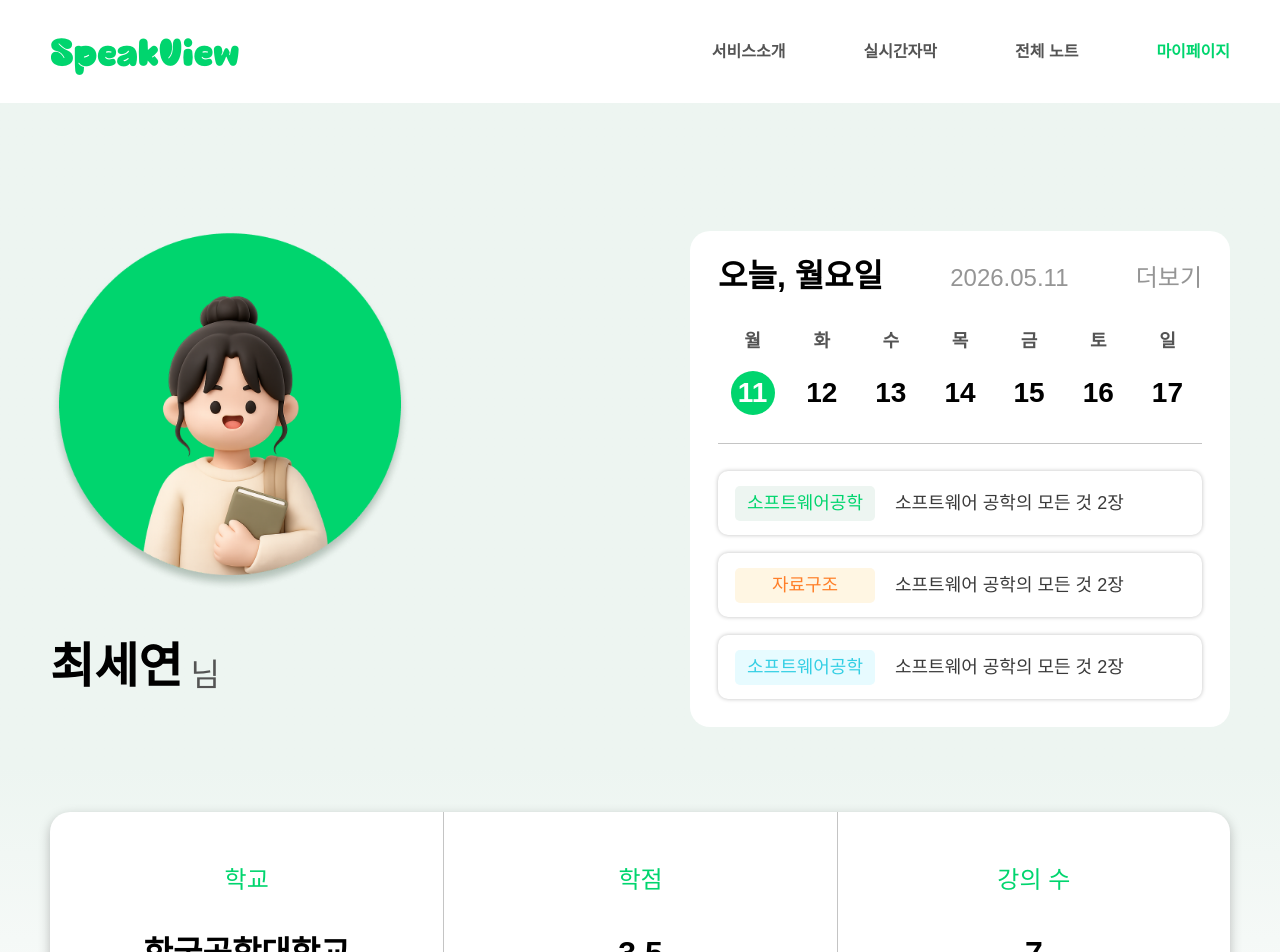
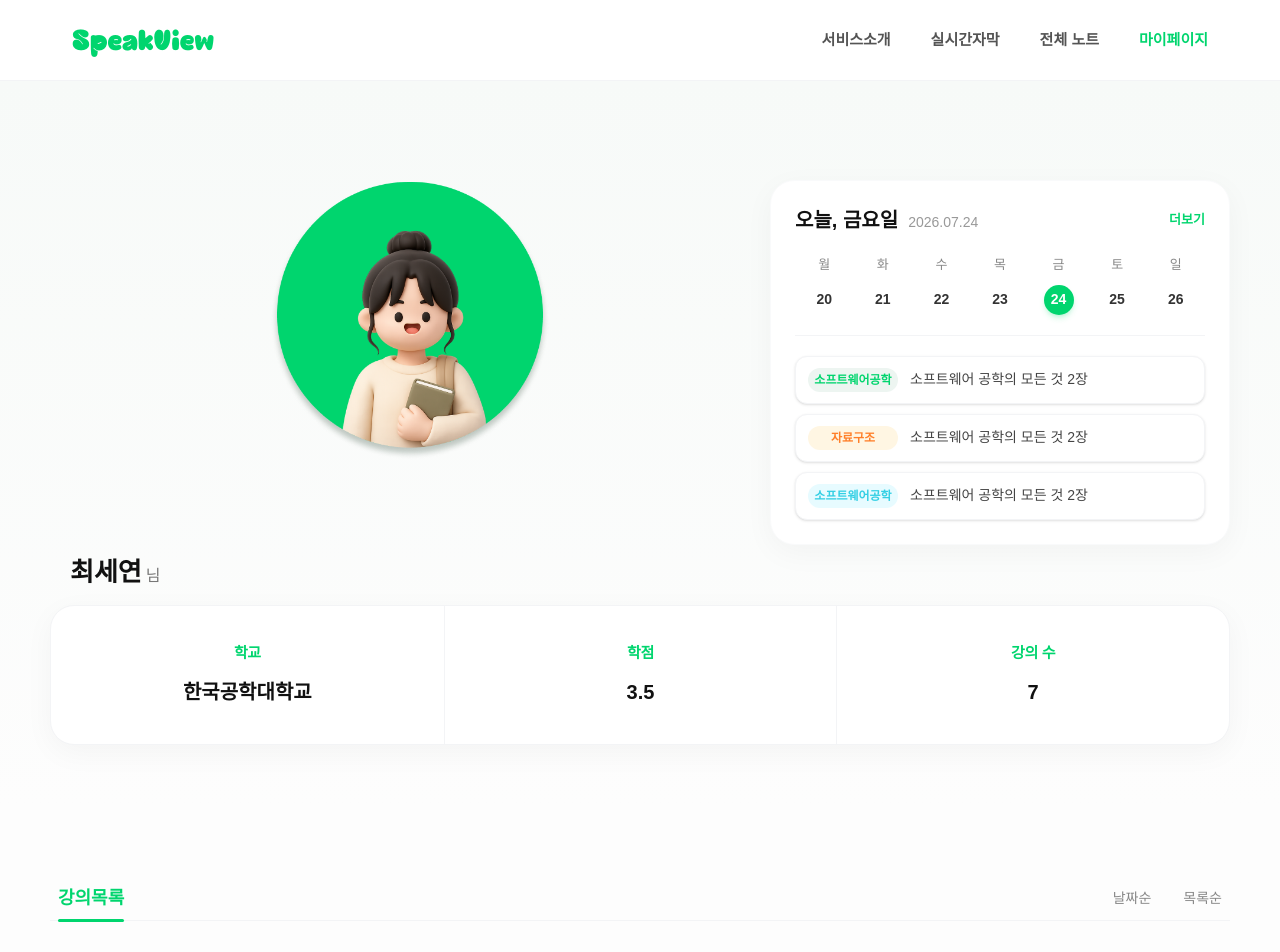
Before and after one commit to TUK-subtitle/project-FE, a React (Vite) app: page /mypage in a window 1280 px wide. Shown: the top 952 px of the page. Built offline with nearby package versions, Linux system fonts and the light colour scheme; no server answers; a web font is replaced by a local one.

Commit message:
feat:마이페이지 디자인 수정

```diff
--- a/src/pages/MainPage.tsx
+++ b/src/pages/MainPage.tsx
@@ -284,7 +284,7 @@ function ShowcaseCard({
       <p className="text-[14px] font-semibold tracking-[0.08em] text-[#00d56e]">
         {step.eyebrow}
       </p>
-      <h2 className="mt-2 text-[18px] leading-[1.28] font-semibold tracking-[-0.035em] text-[#111111] sm:text-[22px]">
+      <h2 className="mt-1 text-[18px] leading-[1.28] font-semibold tracking-[-0.035em] text-[#111111] sm:text-[22px]">
         {step.title.split('\n').map((line) => (
           <span key={`${step.keyword}-${line}`}>
             {line}
@@ -292,7 +292,7 @@ function ShowcaseCard({
           </span>
         ))}
       </h2>
-      <p className="mt-5 text-[15px] leading-[1.5] text-[#6c736f]">
+      <p className="mt-3 text-[15px] leading-[1.5] text-[#6c736f]">
         {step.description}
       </p>
     </div>
@@ -326,7 +326,7 @@ function ShowcaseScene({
         }}
       >
         <div
-          className="absolute top-[11%] w-full max-w-[360px] right-[5%]"
+          className="absolute top-[14%] w-full max-w-[360px] right-[5%]"
         >
           <ShowcaseCard step={step} />
         </div>
--- a/src/pages/MyPage.tsx
+++ b/src/pages/MyPage.tsx
@@ -49,38 +49,59 @@ const lectures = [
   },
 ] as const;
 
-const days = [
-  ['월', '11'],
-  ['화', '12'],
-  ['수', '13'],
-  ['목', '14'],
-  ['금', '15'],
-  ['토', '16'],
-  ['일', '17'],
-] as const;
+const DAY_NAMES = ['일', '월', '화', '수', '목', '금', '토'] as const;
+
+function getTodayInfo() {
+  const now = new Date();
+  const year = now.getFullYear();
+  const month = String(now.getMonth() + 1).padStart(2, '0');
+  const date = String(now.getDate()).padStart(2, '0');
+  const dayName = DAY_NAMES[now.getDay()];
+
+  // Get current week (Mon-Sun)
+  const currentDay = now.getDay(); // 0 (Sun) to 6 (Sat)
+  const diffToMonday = currentDay === 0 ? -6 : 1 - currentDay;
+  const monday = new Date(now);
+  monday.setDate(now.getDate() + diffToMonday);
+
+  const weekDays = Array.from({ length: 7 }, (_, i) => {
+    const d = new Date(monday);
+    d.setDate(monday.getDate() + i);
+    return [DAY_NAMES[d.getDay()], String(d.getDate())] as [string, string];
+  });
+
+  return {
+    fullDate: `${year}.${month}.${date}`,
+    dayName,
+    weekDays,
+    todayDate: String(now.getDate()),
+  };
+}
 
 export default function MyPage() {
+  const { fullDate, dayName, weekDays, todayDate } = getTodayInfo();
+
   return (
     <div className="min-h-screen bg-[#fdfdfd] text-[#545454]">
-      <header className="sticky top-0 z-20 bg-white">
+      <header className="fixed top-0 left-0 right-0 z-50 bg-white border-b border-gray-100">
         <div
-          className={`mx-auto flex h-[103px] ${PAGE_WIDTH_CLASS} items-center justify-between`}
+          className="mx-auto flex h-[80px] w-full items-center justify-between px-[40px] sm:px-[56px] lg:px-[72px]"
         >
           <Link
-            to="/mypage"
-            className="font-['Chab'] text-[32px] leading-[64px] text-[#00d56e]"
+            to="/main"
+            className="font-['Chab'] text-[24px] text-[#00d56e]"
           >
             SpeakView
           </Link>
 
-          <nav className="flex items-center gap-[78px] text-[16px] font-semibold">
-            <button className="cursor-pointer text-[#545454]">
+          <nav className="ml-auto flex items-center gap-[40px] text-[15px] font-semibold">
+            <Link to="/main" className="text-[#545454] hover:text-[#00d56e] transition-colors">
               서비스소개
-            </button>
-            <Link to="/recording" className="text-[#545454]">
+            </Link>
+            <Link to="/recording" className="text-[#545454] hover:text-[#00d56e] transition-colors">
               실시간자막
             </Link>
-            <button className="cursor-pointer text-[#545454]">전체 노트</button>
+            <button className="cursor-pointer text-[#545454] hover:text-[#00d56e] transition-colors">전체 노트</button>
             <Link to="/mypage" className="text-[#00d56e]">
               마이페이지
             </Link>
@@ -88,43 +109,49 @@ export default function MyPage() {
         </div>
       </header>
 
-      <main>
-        <section className="bg-gradient-to-b from-[#edf5f1] from-[66%] to-[#fdfdfd] pt-[128px] pb-[84px]">
+      <main className="pt-[80px]">
+        <section className="bg-gradient-to-b from-[#f7faf8] to-[#fdfdfd] pt-[100px] pb-[60px]">
           <div
-            className={`mx-auto grid ${PAGE_WIDTH_CLASS} grid-cols-[360px_540px] items-start justify-between`}
+            className={`mx-auto flex w-full ${PAGE_WIDTH_CLASS} items-start`}
           >
-            <section className="flex flex-col items-start">
-              <div className="size-[360px] overflow-hidden">
+            <div className="flex flex-1 justify-center">
+              <section className="flex flex-col items-center">
+                <div className="size-[280px] overflow-hidden">
                   <img
                     src={PROFILE_IMAGE}
                     alt="최세연 프로필"
                     className="h-full w-full object-cover"
                   />
                 </div>
+              </section>
+            </div>
 
-              <div className="mt-[52px] flex items-end gap-[8px]">
-                <h1 className="text-[48px] leading-none font-bold text-black">
+            <ScheduleCard
+              fullDate={fullDate}
+              dayName={dayName}
+              weekDays={weekDays}
+              todayDate={todayDate}
+            />
+          </div>
+
+          <div className={`mx-auto ${PAGE_WIDTH_CLASS} mt-[60px] relative`}>
+            <div className="absolute top-[-52px] left-[20px] flex items-baseline gap-[4px]">
+              <h1 className="text-[26px] font-bold text-[#111111]">
                 최세연
               </h1>
-                <span className="text-[32px] leading-none font-medium text-[#545454]">
+              <span className="text-[16px] font-medium text-[#777777]">
                 님
               </span>
             </div>
-            </section>
-
-            <ScheduleCard />
-          </div>
-
-          <div className={`mx-auto ${PAGE_WIDTH_CLASS}`}>
             <StatsCard />
           </div>
         </section>
 
         <section
-          className={`mx-auto ${PAGE_WIDTH_CLASS} pt-[112px] pb-[180px]`}
+          className={`mx-auto ${PAGE_WIDTH_CLASS} pt-[80px] pb-[120px]`}
         >
           <LectureTabs />
-          <div className="mt-[82px] flex flex-col gap-[24px]">
+          <div className="mt-[48px] flex flex-col gap-[16px]">
             {lectures.map((lecture) => (
               <LectureRow
                 key={`${lecture.subject}-${lecture.color}`}
@@ -138,32 +165,42 @@ export default function MyPage() {
   );
 }
 
-function ScheduleCard() {
+function ScheduleCard({
+  fullDate,
+  dayName,
+  weekDays,
+  todayDate
+}: {
+  fullDate: string;
+  dayName: string;
+  weekDays: [string, string][];
+  todayDate: string;
+}) {
   return (
-    <section className="relative h-[496px] w-[540px] rounded-[20px] bg-white px-[28px] pt-[29px]">
-      <div className="flex items-start justify-between">
-        <div>
-          <h2 className="text-[32px] leading-none font-bold text-black">
-            오늘, 월요일
+    <section className="relative h-auto w-[460px] rounded-[24px] bg-white p-[24px] shadow-[0_8px_30px_rgb(0,0,0,0.04)] border border-gray-50">
+      <div className="flex items-center justify-between">
+        <div className="flex items-baseline gap-[10px]">
+          <h2 className="text-[20px] font-bold text-[#111111]">
+            오늘, {dayName}요일
           </h2>
+          <p className="text-[14px] font-medium text-[#999999]">{fullDate}</p>
         </div>
-        <p className="text-[24px] font-medium text-[#959595]">2026.05.11</p>
-        <button className="cursor-pointer text-[24px] font-medium text-[#959595]">
+        <button className="cursor-pointer text-[13px] font-semibold text-[#00d56e] hover:underline">
           더보기
         </button>
       </div>
 
-      <div className="mt-[32px] grid grid-cols-7 border-b border-[#c4c4c4] pb-[28px]">
-        {days.map(([day, date]) => {
-          const active = day === '월';
+      <div className="mt-[20px] grid grid-cols-7 border-b border-gray-100 pb-[20px]">
+        {weekDays.map(([day, date]) => {
+          const active = date === todayDate;
           return (
-            <div key={day} className="flex flex-col items-center gap-[16px]">
-              <span className="text-[18px] font-semibold text-[#545454]">
+            <div key={`${day}-${date}`} className="flex flex-col items-center gap-[10px]">
+              <span className="text-[13px] font-medium text-[#888888]">
                 {day}
               </span>
               <span
-                className={`flex size-[44px] items-center justify-center rounded-full text-[28px] font-bold ${
-                  active ? 'bg-[#00d56e] text-white' : 'text-black'
+                className={`flex size-[30px] items-center justify-center rounded-full text-[14px] font-bold transition-all ${
+                  active ? 'bg-[#00d56e] text-white shadow-md shadow-[#00d56e]/20' : 'text-[#333333] hover:bg-gray-50'
                 }`}
               >
                 {date}
@@ -173,7 +210,7 @@ function ScheduleCard() {
         })}
       </div>
 
-      <div className="mt-[27px] flex flex-col gap-[18px]">
+      <div className="mt-[20px] flex flex-col gap-[10px]">
         {scheduleItems.map((item) => (
           <ScheduleItem key={`${item.subject}-${item.tone}`} {...item} />
         ))}
@@ -198,13 +235,13 @@ function ScheduleItem({
   };
 
   return (
-    <div className="flex h-[64px] items-center gap-[20px] rounded-[10px] bg-white px-[17px] shadow-[0_0_4px_rgba(0,0,0,0.25)]">
+    <div className="flex h-[48px] items-center gap-[12px] rounded-[12px] bg-white px-[12px] border border-gray-100 shadow-sm transition-transform hover:translate-x-1">
       <span
-        className={`flex h-[35px] w-[140px] items-center justify-center rounded-[5px] text-[18px] font-medium ${styles[tone]}`}
+        className={`flex h-[24px] w-[90px] items-center justify-center rounded-full text-[12px] font-semibold ${styles[tone]}`}
       >
         {subject}
       </span>
-      <span className="min-w-0 truncate text-[18px] font-medium text-[#3a3a3a]">
+      <span className="min-w-0 truncate text-[14px] font-medium text-[#444444]">
         {title}
       </span>
     </div>
@@ -219,37 +256,38 @@ function StatsCard() {
   ];
 
   return (
-    <section className="mt-[85px] grid h-[214px] grid-cols-3 rounded-[20px] bg-white shadow-[0_4px_12px_rgba(0,0,0,0.25)]">
+    <section className="grid h-[140px] grid-cols-3 rounded-[24px] bg-white border border-gray-100 shadow-[0_8px_30px_rgb(0,0,0,0.04)]">
       {stats.map(([label, value], index) => (
         <div
           key={label}
           className={`flex flex-col items-center justify-center ${
-            index > 0 ? 'border-l border-[#c4c4c4]' : ''
+            index > 0 ? 'border-l border-gray-100' : ''
           }`}
         >
-          <p className="text-[24px] font-medium text-[#00d56e]">{label}</p>
-          <p className="mt-[31px] text-[32px] font-bold text-black">{value}</p>
+          <p className="text-[15px] font-semibold text-[#00d56e] tracking-tight">{label}</p>
+          <p className="mt-[12px] text-[20px] font-bold text-[#111111]">{value}</p>
         </div>
       ))}
     </section>
   );
 }
 
+
 function LectureTabs() {
   return (
-    <div>
-      <div className="flex items-center justify-between">
-        <button className="cursor-pointer text-[20px] font-bold text-[#00d56e]">
+    <div className="border-b border-gray-100 pb-2">
+      <div className="flex items-center justify-between px-2">
+        <div className="flex gap-8">
+          <button className="relative cursor-pointer text-[18px] font-bold text-[#00d56e]">
             강의목록
+            <div className="absolute -bottom-[10px] left-0 h-[3px] w-full bg-[#00d56e] rounded-full" />
           </button>
+        </div>
 
-        <div className="flex gap-[76px] text-[20px] font-medium text-[#545454]">
-          <button className="cursor-pointer">날짜순</button>
-          <button className="cursor-pointer">목록순</button>
+        <div className="flex gap-[32px] text-[14px] font-medium text-[#888888]">
+          <button className="cursor-pointer hover:text-[#00d56e]">날짜순</button>
+          <button className="cursor-pointer hover:text-[#00d56e]">목록순</button>
         </div>
-      </div>
-      <div className="relative mt-[26px] h-[8px] border-t border-[#c4c4c4]">
-        <div className="absolute top-[-4px] left-0 h-[8px] w-[136px] bg-[#00d56e]" />
       </div>
     </div>
   );
@@ -267,17 +305,17 @@ function LectureRow({
   color: string;
 }) {
   return (
-    <button className="grid h-[100px] w-full cursor-pointer grid-cols-[250px_1fr_150px] items-center rounded-[20px] border border-[#c4c4c4] bg-white px-[120px] text-left shadow-[0_4px_15px_rgba(0,0,0,0.25)] transition-transform hover:-translate-y-[1px]">
-      <span className="text-[24px] font-bold" style={{ color }}>
+    <button className="grid h-[80px] w-full cursor-pointer grid-cols-[200px_1fr_120px] items-center rounded-[20px] border border-gray-100 bg-white px-[48px] text-left shadow-sm transition-all hover:shadow-md hover:-translate-y-[2px]">
+      <span className="text-[18px] font-bold" style={{ color }}>
         {subject}
       </span>
-      <span className="text-[20px] font-medium text-[#545454]">{period}</span>
+      <span className="text-[15px] font-medium text-[#777777]">{period}</span>
       <span
-        className="flex items-center justify-end gap-[8px] text-[18px] font-medium"
+        className="flex items-center justify-end gap-[6px] text-[15px] font-semibold"
         style={{ color }}
       >
         {notes}
-        <MdChevronRight size={22} />
+        <MdChevronRight size={18} />
       </span>
     </button>
   );
```
Lines whose indentation alone changed are shown as unchanged.
